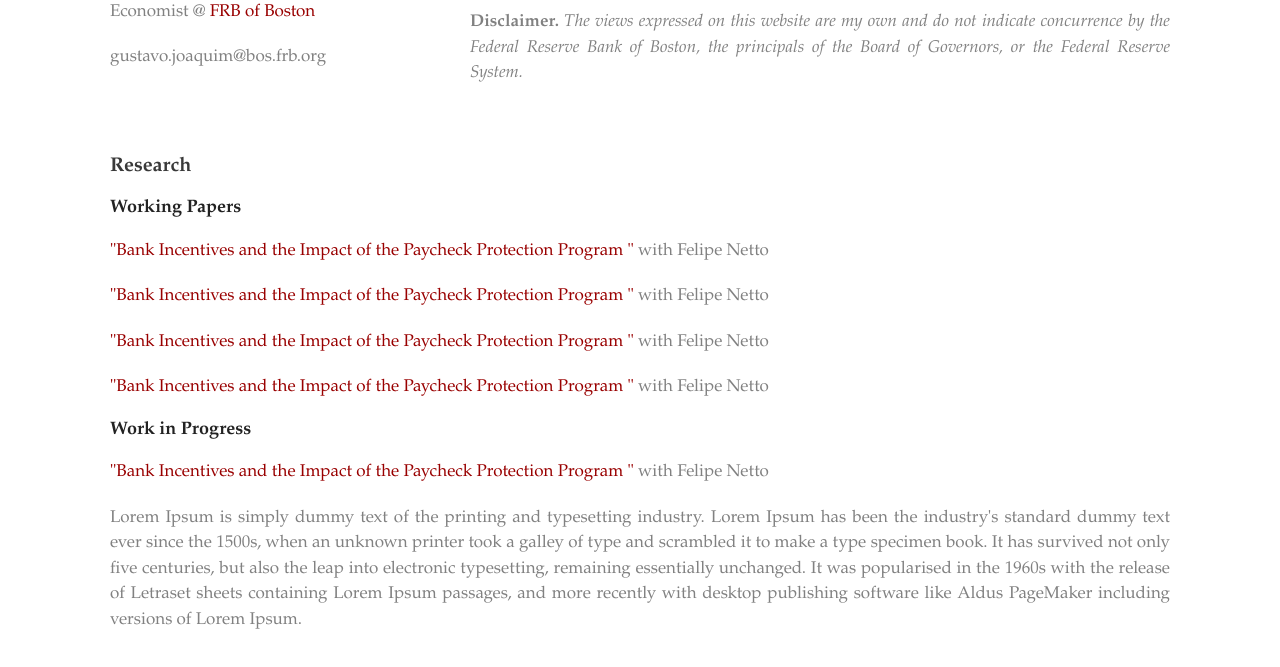
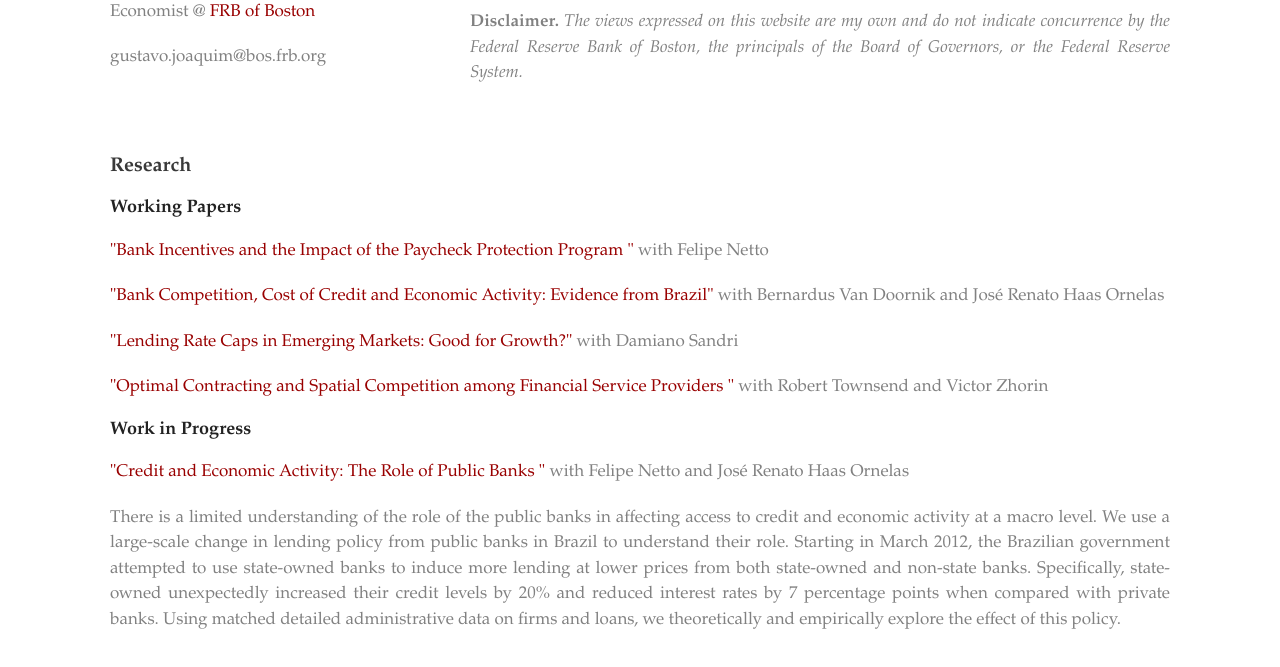
Before and after one commit to gustavopgj/gustavopgj.github.io, a plain HTML site: page index.html in a window 1280 px wide. Shown: the part 277-944 px from the top of the page. Drawn offline with Linux system fonts and the light colour scheme.

Commit message:
Blurb and paths

```diff
--- a/index.html
+++ b/index.html
@@ -25,7 +25,7 @@
 
        <section>
 
-            <h4><p class="view"><a href="https://gustavopgj.github.io/papers/cv.pdf">CV</a>    &emsp; &nbsp;      <a href="#res">Research</a> </p></h4>
+            <h4><p class="view"><a href="https://gustavopgj.github.io/cv.pdf">CV</a>    &emsp; &nbsp;      <a href="#res">Research</a> </p></h4>
          <h3><a id="updates" class="anchor" href="#updates" aria-hidden="true"><span class="octicon octicon-link"></span></a>Welcome</h3>
 
        	<p>  I am an Economist in the Research Department of the <a href="https://www.bostonfed.org/">Federal Reserve Bank of Boston</a>. My work is primarily in finance, with a focus on banking and financial institutions. I completed my Ph.D. from MIT in 2020.	<p>
@@ -44,19 +44,17 @@
                <h3 ><a id="res" class="anchor" href="#updates" aria-hidden="true"><span class="octicon octicon-link"></span></a>Research</h3>
                <h1><a id="wps" class="anchor" href="#updates" aria-hidden="true"><span class="octicon octicon-link"></span></a>Working Papers</h1>
 
-         <p>  <a href="ssrn">"Bank Incentives and the Impact of the Paycheck Protection Program "</a> with Felipe Netto</p>
+          <p>  <a href="https://gustavopgj.github.io/PPPDesign.pdf">"Bank Incentives and the Impact of the Paycheck Protection Program "</a> with Felipe Netto</p>
 
-         <p>  <a href="ssrn">"Bank Incentives and the Impact of the Paycheck Protection Program "</a> with Felipe Netto</p>
+          <p>  <a href="https://gustavopgj.github.io/BankComp.pdf">"Bank Competition, Cost of Credit and Economic Activity: Evidence from Brazil"</a> with Bernardus Van Doornik and José Renato Haas Ornelas</p>
 
+          <p>  <a href="https://gustavopgj.github.io/JS.pdf">"Lending Rate Caps in Emerging Markets: Good for Growth?"</a> with Damiano Sandri</p>
 
-         <p>  <a href="ssrn">"Bank Incentives and the Impact of the Paycheck Protection Program "</a> with Felipe Netto</p>
-
-
-         <p>  <a href="ssrn">"Bank Incentives and the Impact of the Paycheck Protection Program "</a> with Felipe Netto</p>
+          <p>  <a href="https://gustavopgj.github.io/JTZ.pdf">"Optimal Contracting and Spatial Competition among Financial Service Providers "</a> with Robert Townsend and Victor Zhorin</p>
 
           <h1><a id="wps" class="anchor" href="#updates" aria-hidden="true"><span class="octicon octicon-link"></span></a>Work  in Progress</h1>
-          <p>  <a href="ssrn">"Bank Incentives and the Impact of the Paycheck Protection Program "</a> with Felipe Netto</p>
-           <p> Lorem Ipsum is simply dummy text of the printing and typesetting industry. Lorem Ipsum has been the industry's standard dummy text ever since the 1500s, when an unknown printer took a galley of type and scrambled it to make a type specimen book. It has survived not only five centuries, but also the leap into electronic typesetting, remaining essentially unchanged. It was popularised in the 1960s with the release of Letraset sheets containing Lorem Ipsum passages, and more recently with desktop publishing software like Aldus PageMaker including versions of Lorem Ipsum.</p>
+          <p>  <a href="ssrn">"Credit and Economic Activity:  The Role of Public Banks "</a> with Felipe Netto and José Renato Haas Ornelas</p>
+           <p>  There is a limited understanding of the role of the public banks in affecting access to credit and economic activity at a macro level. We use a large-scale change in lending policy from public banks in Brazil to understand their role. Starting in March 2012, the Brazilian government attempted to use state-owned banks to induce more lending at lower prices from both state-owned and non-state banks. Specifically, state-owned unexpectedly increased their credit levels by 20% and reduced interest rates by 7 percentage points when compared with private banks.  Using matched detailed administrative data on firms and loans, we theoretically and empirically explore the effect of this policy.   </p>
 
     </section2>
    </div>
```
